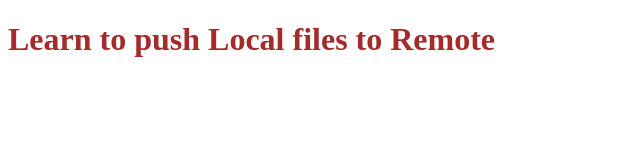
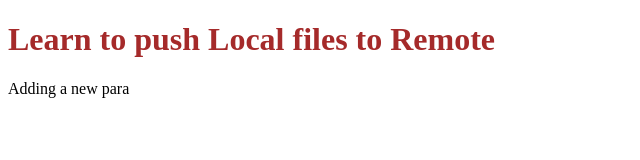
Before and after one commit to saurabhsinghlunthi12/LocalRepotoRemote, a plain HTML site: page index.html in a window 1280 px wide. Shown: the whole page, without its empty margins (0-640 px from the left). Drawn offline with Linux system fonts and the light colour scheme.

Commit message:
adding para in main

```diff
--- a/index.html
+++ b/index.html
@@ -6,6 +6,7 @@
     <title>LocalToRemoteGit</title>
 </head>
 <h1 style="color: brown;">Learn to push Local files to Remote</h1>
+<p>Adding a new para</p>
 <body>
 
 </body>
```
